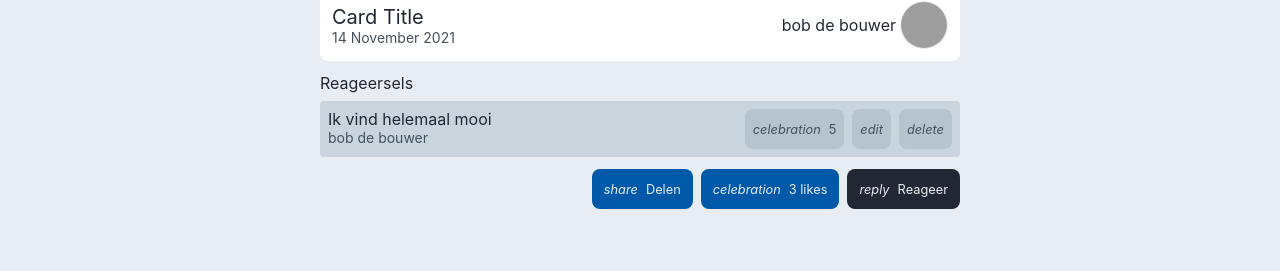
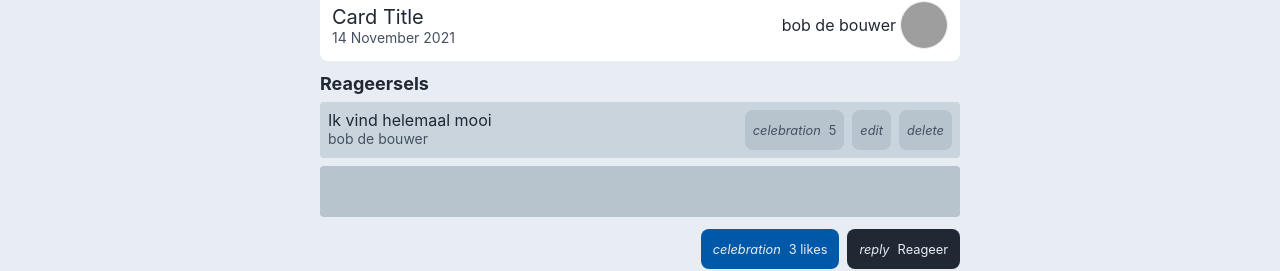
Before and after one commit to yustarandomname/PE-webapp-vue3, a Nuxt app in the folder nuxt-app/: page /cards in a window 1280 px wide. Shown: the part 475-746 px from the top of the page. Built offline with nearby package versions, Linux system fonts and the light colour scheme; grey boxes are pictures that could not be loaded.

Commit message:
Added: new Comments

```diff
--- a/nuxt-app/components/cards/BlogOpen.vue
+++ b/nuxt-app/components/cards/BlogOpen.vue
@@ -1,7 +1,6 @@
 <template>
   <div class="BlogOpenWrapper">
     <section class="actionButtons">
-      <!-- TODO: icons -->
       <Button
         size="small"
         state="primary"
@@ -34,7 +33,7 @@
 
     <section class="comments">
       <div class="commentTitle">Reageersels</div>
-      <div class="comment" v-for="comment in card?.comments">
+      <div class="comment" v-for="comment in comments">
         <div>
           {{ comment.content }}
           <div class="author">{{ comment.user.fullname }}</div>
@@ -45,10 +44,25 @@
           <Button size="tiny" icon="delete" />
         </div>
       </div>
+
+      <div class="newComment">
+        <Textarea
+          size="large"
+          placeholder="nieuw reactie"
+          :minRows="2"
+          v-model="newComment"
+        />
+      </div>
     </section>
 
     <section class="actionButtons bottomActions">
-      <Button size="small" state="primary" icon="share" @click="share">
+      <Button
+        v-if="canShare"
+        size="small"
+        state="primary"
+        icon="share"
+        @click="share"
+      >
         Delen
       </Button>
       <Button size="small" state="primary" icon="celebration" @click="like">
@@ -63,6 +77,7 @@
 import { defineComponent, PropType } from "vue";
 import Avatar from "./../Avatar.vue";
 import Button from "./../Button.vue";
+import Textarea from "./../inputs/Textarea.vue";
 import type { Card as CardType } from "./../../types/card";
 
 export default defineComponent({
@@ -70,6 +85,7 @@ export default defineComponent({
   components: {
     Avatar,
     Button,
+    Textarea,
   },
   props: {
     card: {
@@ -77,12 +93,40 @@ export default defineComponent({
     },
   },
   setup(props, { emit }) {
+    const { $user } = useNuxtApp();
     const backToNewsfeed = () => emit("clickBackToNews");
     const edit = () => emit("clickEdit");
 
-    const share = () => console.log("share");
+    const canShare = ref(false);
+    const comments = ref(props.card?.comments || []);
+    const newComment = ref("");
+
+    const share = async (e: Event) => {
+      if (!e || !navigator || !navigator.share) return;
+
+      const shareData = {
+        title: props.card?.header,
+        text: props.card?.content,
+        url: "localhost:8000",
+      };
+
+      (await navigator?.share) && navigator.share(shareData);
+    };
     const like = () => console.log("like");
-    const comment = () => console.log("comment");
+    const comment = (e: Event) => {
+      console.log(newComment.value);
+      if (!e || !newComment.value) return; // if no comment content -> no comment
+
+      const newCommentObj = {
+        id: 123,
+        user: $user,
+        likes: 1,
+        content: newComment.value,
+      };
+
+      comments.value.push(newCommentObj);
+      newComment.value = "";
+    };
 
     const likes = computed(() => {
       if (!props.card) return "like";
@@ -90,7 +134,21 @@ export default defineComponent({
       return props.card.likes + " likes";
     });
 
-    return { backToNewsfeed, edit, like, likes, share, comment };
+    onMounted(() => {
+      if (!!navigator?.share) canShare.value = true; // init canShare
+    });
+
+    return {
+      backToNewsfeed,
+      edit,
+      like,
+      likes,
+      share,
+      canShare,
+      comment,
+      comments,
+      newComment,
+    };
   },
 });
 </script>
@@ -145,10 +203,9 @@ export default defineComponent({
 }
 
 .comments {
-  & .commmentsTitle {
+  & .commentTitle {
     font-size: var(--subheader);
     font-weight: bold;
-    color: var(--grey-color-800);
   }
 
   & .comment {
@@ -174,5 +231,10 @@ export default defineComponent({
       }
     }
   }
+
+  & .newComment {
+    --bg: var(--grey-color-500);
+    margin-top: 0.5rem;
+  }
 }
 </style>
--- a/nuxt-app/components/inputs/Textarea.vue
+++ b/nuxt-app/components/inputs/Textarea.vue
@@ -83,6 +83,12 @@ export default defineComponent({
   position: relative;
   width: var(--width, 20rem);
 
+  &.size- {
+    &large {
+      width: 100%;
+    }
+  }
+
   & .label {
     font-size: var(--small);
     user-select: none;
@@ -91,8 +97,8 @@ export default defineComponent({
   }
 
   & .textarea {
-    background: var(--grey-color-200);
-    border-radius: 0.25rem;
+    background: var(--bg, var(--grey-color-200));
+    border-radius: var(--inner-corner-radius);
     padding: 0.5rem;
     width: 100%;
     overflow-y: auto;
```
